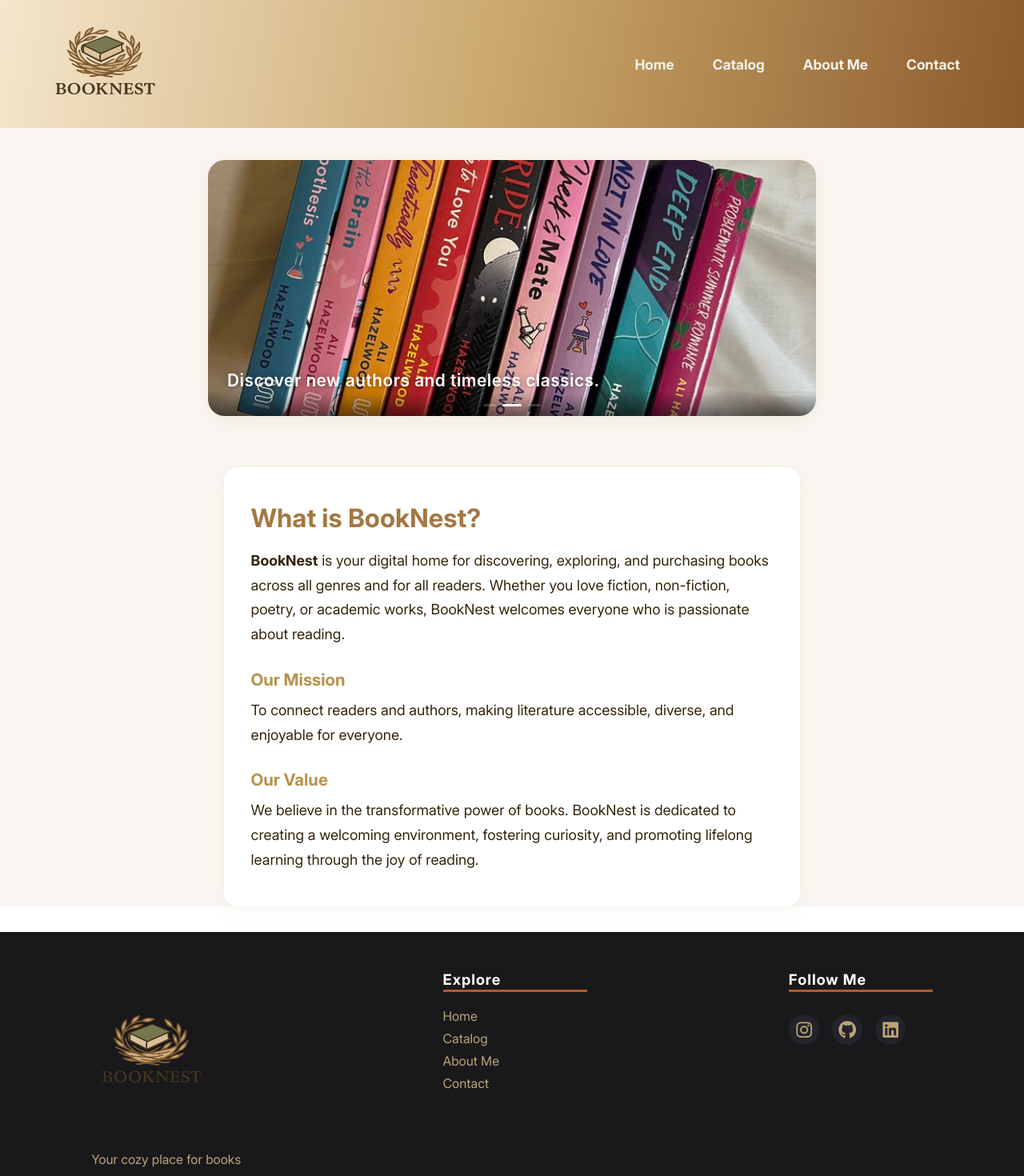
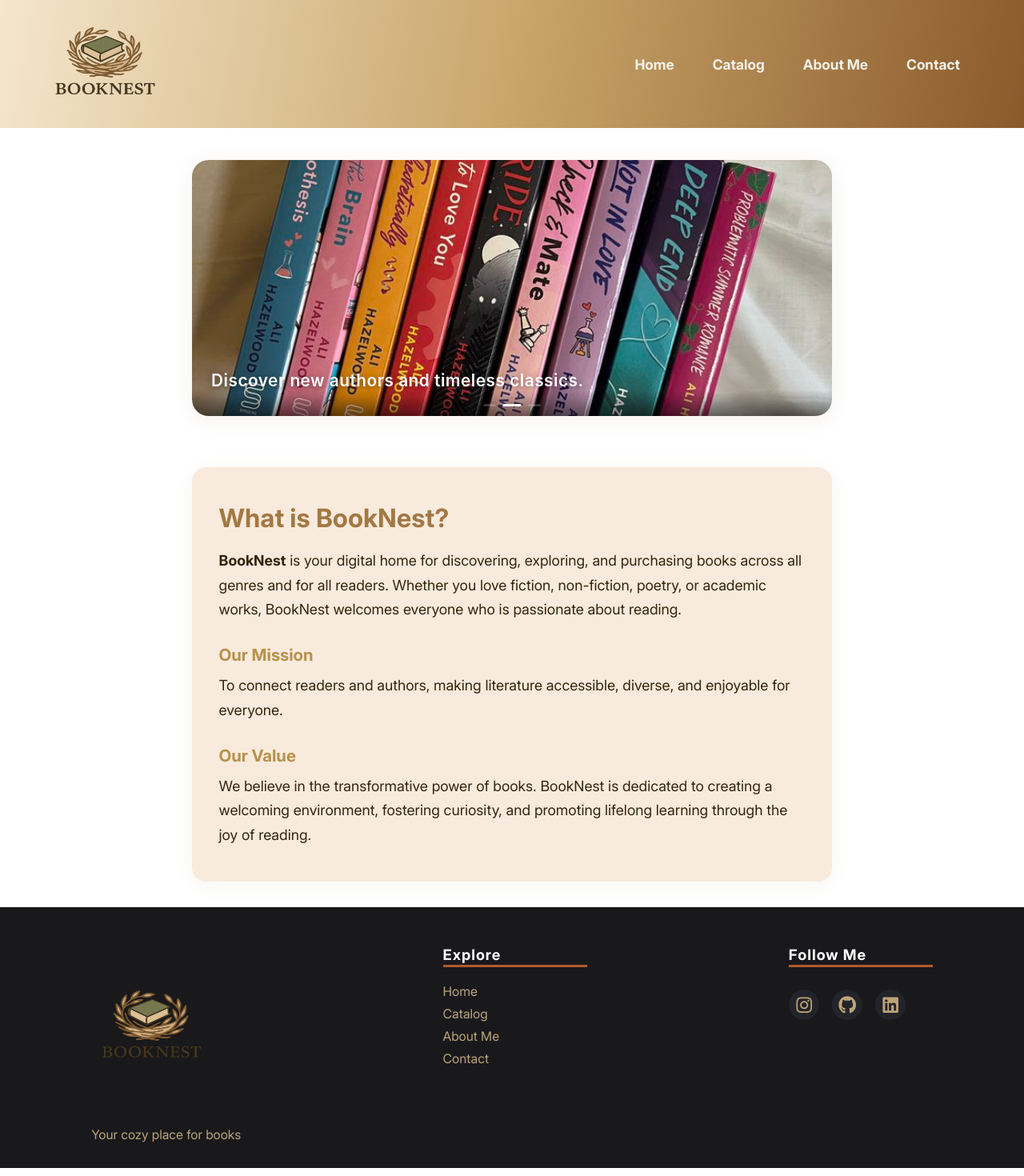
Before and after one commit to isab5/BookNest, a Next.js app: page / in a window 1280 px wide. Shown: the top 1470 px of the page at 80% size. Built offline with nearby package versions, Linux system fonts and the light colour scheme.

Commit message:
refactor: Home change

```diff
--- a/src/app/page.jsx
+++ b/src/app/page.jsx
@@ -1,5 +1,6 @@
 "use client";
 import { Carousel } from "antd";
+import Image from "next/image";
 import styles from "./page.module.css";
 
 const carouselImages = [
@@ -27,7 +28,7 @@ export default function Home() {
         <Carousel autoplay className={styles.carousel}>
           {carouselImages.map((img, idx) => (
             <div key={idx} className={styles.carouselSlide}>
-              <img src={img.url} alt={img.alt} className={styles.carouselImage} />
+              <Image src={img.url} alt={img.alt} className={styles.carouselImage} width={200} height={320} />
               <div className={styles.carouselCaption}>{img.caption}</div>
             </div>
           ))}
--- a/src/app/page.module.css
+++ b/src/app/page.module.css
@@ -1,20 +1,20 @@
 .page {
     min-height: 100vh;
-    background: #faf6f1;
+    background: #fff;
     display: flex;
     flex-direction: column;
     align-items: center;
-    padding: 0;
+
 }
 
 .carouselContainer {
     width: 100%;
-    max-width: 760px;
+    max-width: 50rem;
     margin: 2.5rem auto 1.5rem auto;
     border-radius: 1.3rem;
     overflow: hidden;
     box-shadow: 0 4px 24px rgba(150, 120, 80, 0.10);
-    background: #fff;
+    background: (--var(--color-background));
 }
 
 .carouselImage {
@@ -44,8 +44,8 @@
 }
 
 .infoCard {
-    background: #fff;
-    max-width: 720px;
+    background-color: #f8ebdd;
+    max-width: 50rem;
     margin: 2.5rem auto 0 auto;
     padding: 2.3rem 2.1rem 2.1rem 2.1rem;
     border-radius: 1.1rem;
@@ -53,6 +53,7 @@
     color: #33250a;
     font-size: 1.13rem;
     line-height: 1.7;
+    margin-bottom: 0;
 }
 
 .infoCard h2 {
@@ -71,6 +72,7 @@
     margin-bottom: 0.3rem;
 }
 
+
 .infoCard p {
     margin-bottom: 0.6rem;
 }
```
